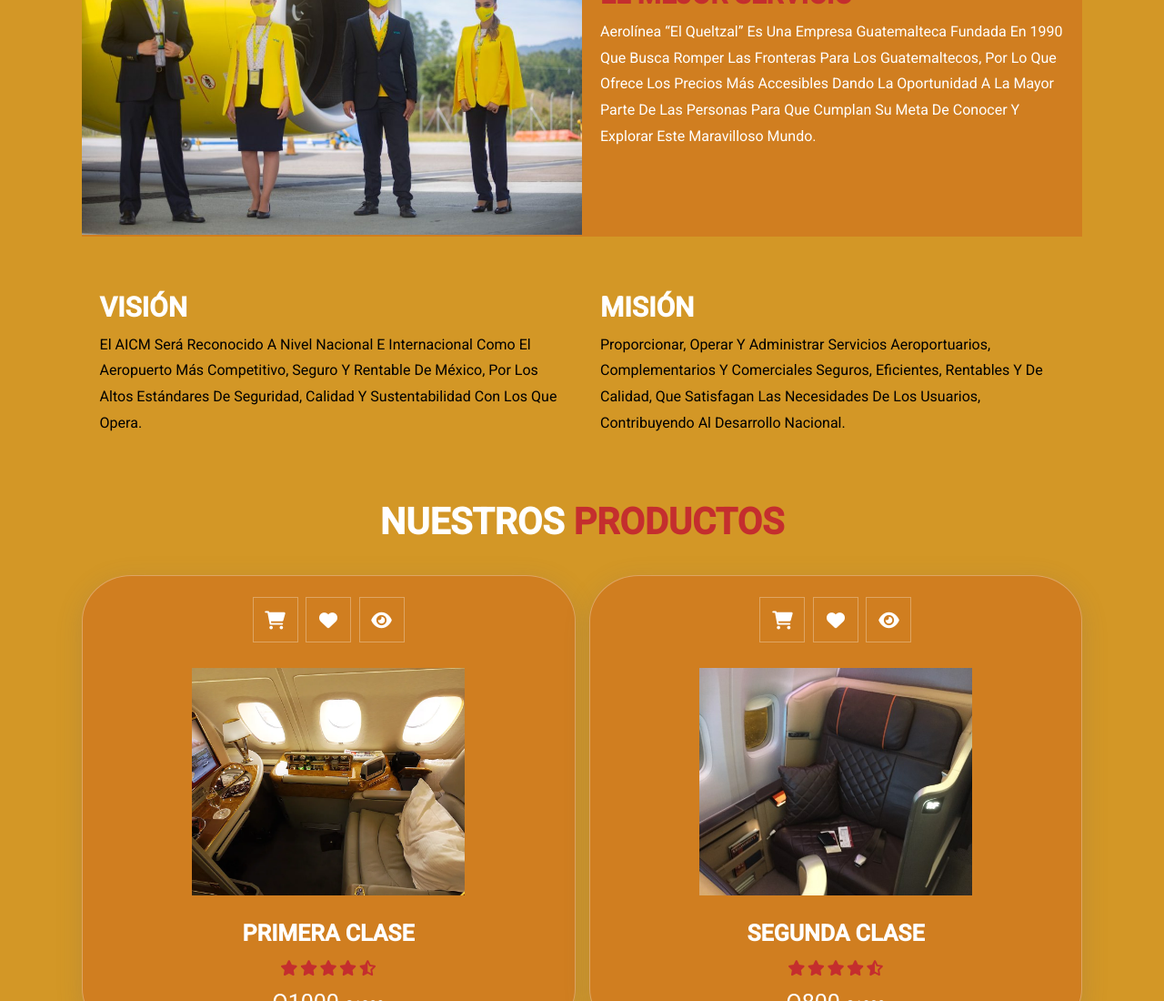
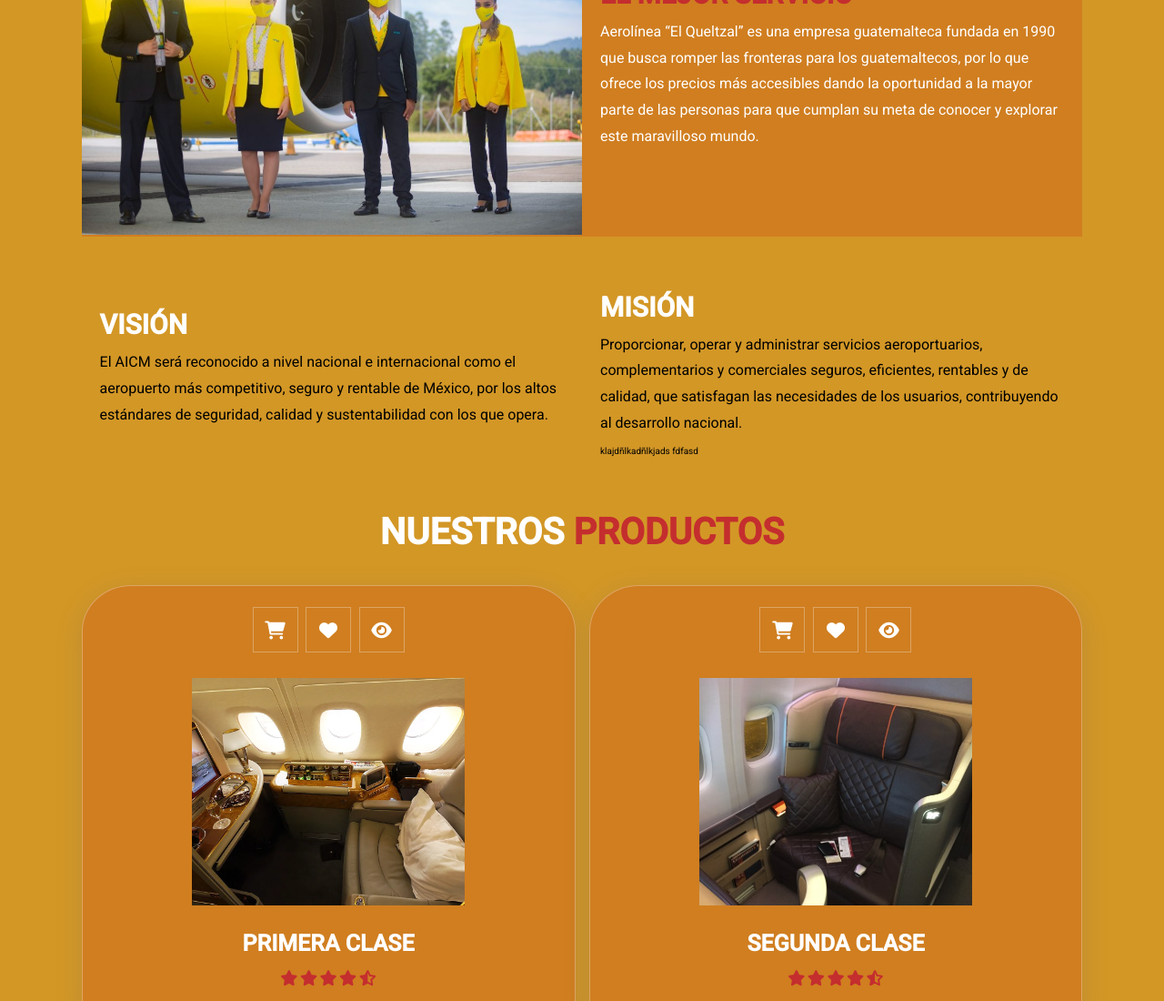
Before and after one commit to josue173/aerolinea, a website: page index.html in a window 1280 px wide. Shown: the part 811-1911 px from the top of the page at 91% size. Drawn offline with Linux system fonts and the light colour scheme.

Commit message:
Descapitalización

```diff
--- a/css/styles.css
+++ b/css/styles.css
@@ -17,7 +17,7 @@
   outline: none;
   border: none;
   text-decoration: none;
-  text-transform: capitalize;
+  /* text-transform: capitalize; */
   transition: 0.2s linear;
 }
 
--- a/index.html
+++ b/index.html
@@ -97,6 +97,7 @@
             calidad, que satisfagan las necesidades de los usuarios,
             contribuyendo al desarrollo nacional.
           </p>
+          klajdñlkadñlkjads fdfasd
         </div>
       </div>
     </section>
```
